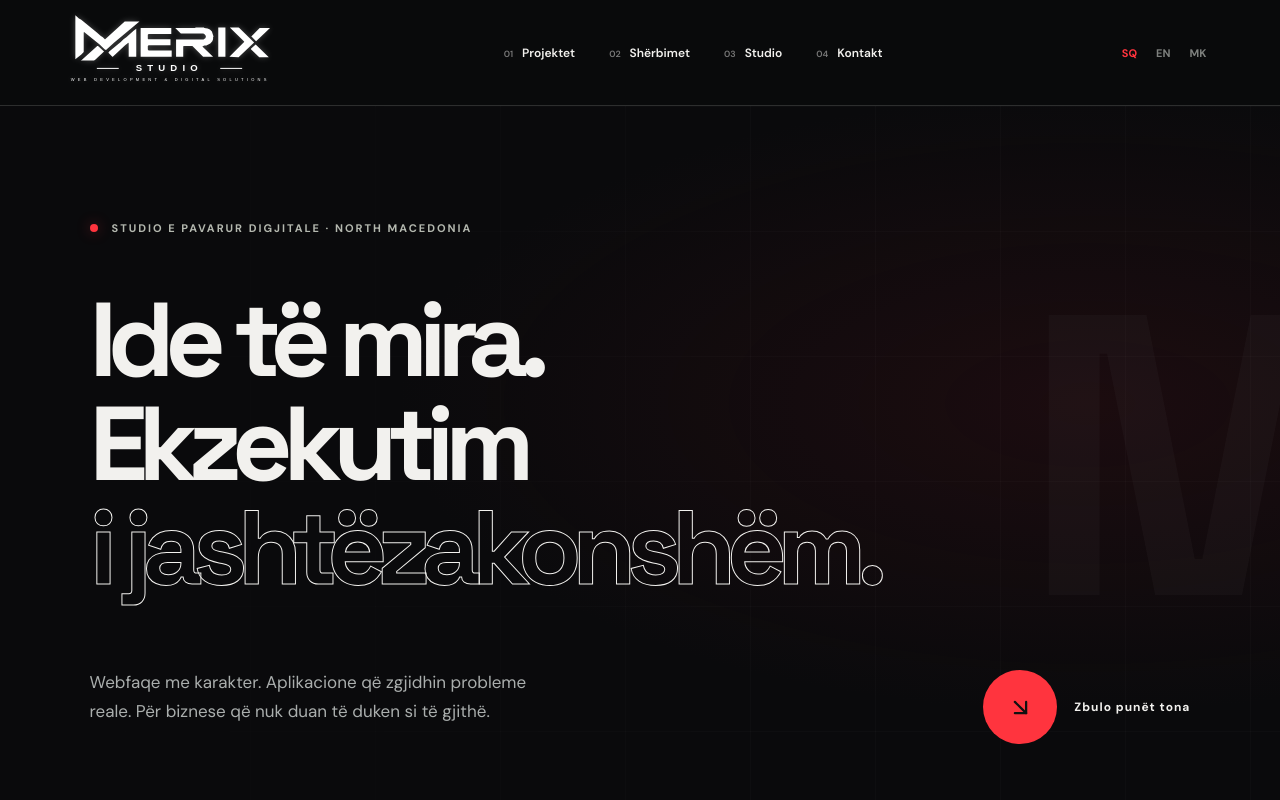
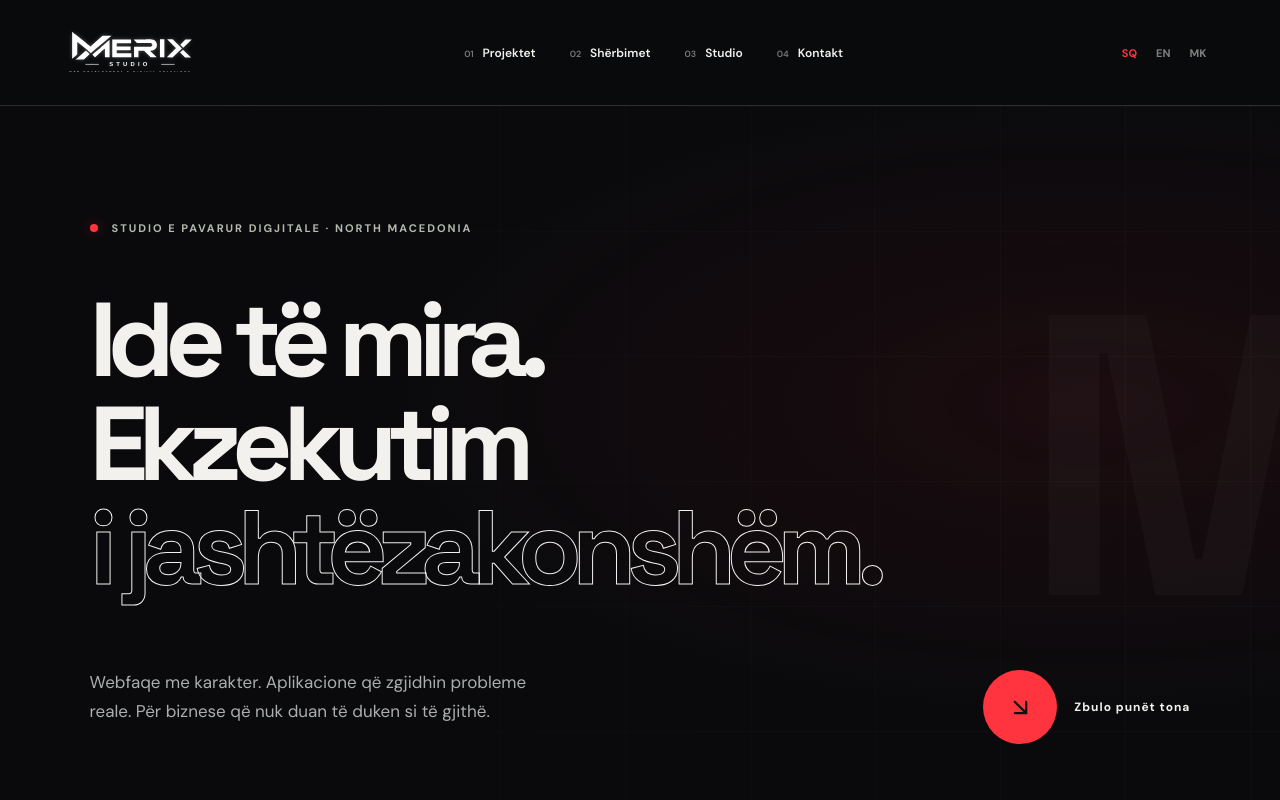
Before and after one commit to meritonalija/Merix-studio-, a Next.js app: page / in a window 1280 px wide. Shown: the top 800 px of the page. Built offline with nearby package versions, Linux system fonts and the light colour scheme.

Commit message:
Make restored MERIX logo compact

```diff
--- a/app/globals.css
+++ b/app/globals.css
@@ -110,3 +110,9 @@ html,body{max-width:100%;overflow-x:hidden}
 .footerLogo{width:135px;height:70px}
 .footerLogo img{max-height:44px!important}
 @media(max-width:600px){.brand{width:145px!important;flex-basis:145px!important}.logoLockup img{max-height:45px!important}.logoStudio{font-size:9px;letter-spacing:2px}.logoTagline{font-size:5.1px;letter-spacing:.25px}}
+
+/* Restore original compact MERIX logo presentation */
+.brand{width:126px!important;flex-basis:126px!important;height:64px!important;overflow:hidden!important}
+.brand>img{width:126px!important;height:64px!important;object-fit:contain!important;margin:0!important;display:block!important;filter:drop-shadow(0 0 2px #ffffff44)!important;animation:none!important}
+.footerNew>img{width:110px!important;height:60px!important;object-fit:contain!important;filter:none!important;animation:none!important}
+@media(max-width:600px){.brand{width:116px!important;flex-basis:116px!important;height:58px!important}.brand>img{width:116px!important;height:58px!important}}
```
